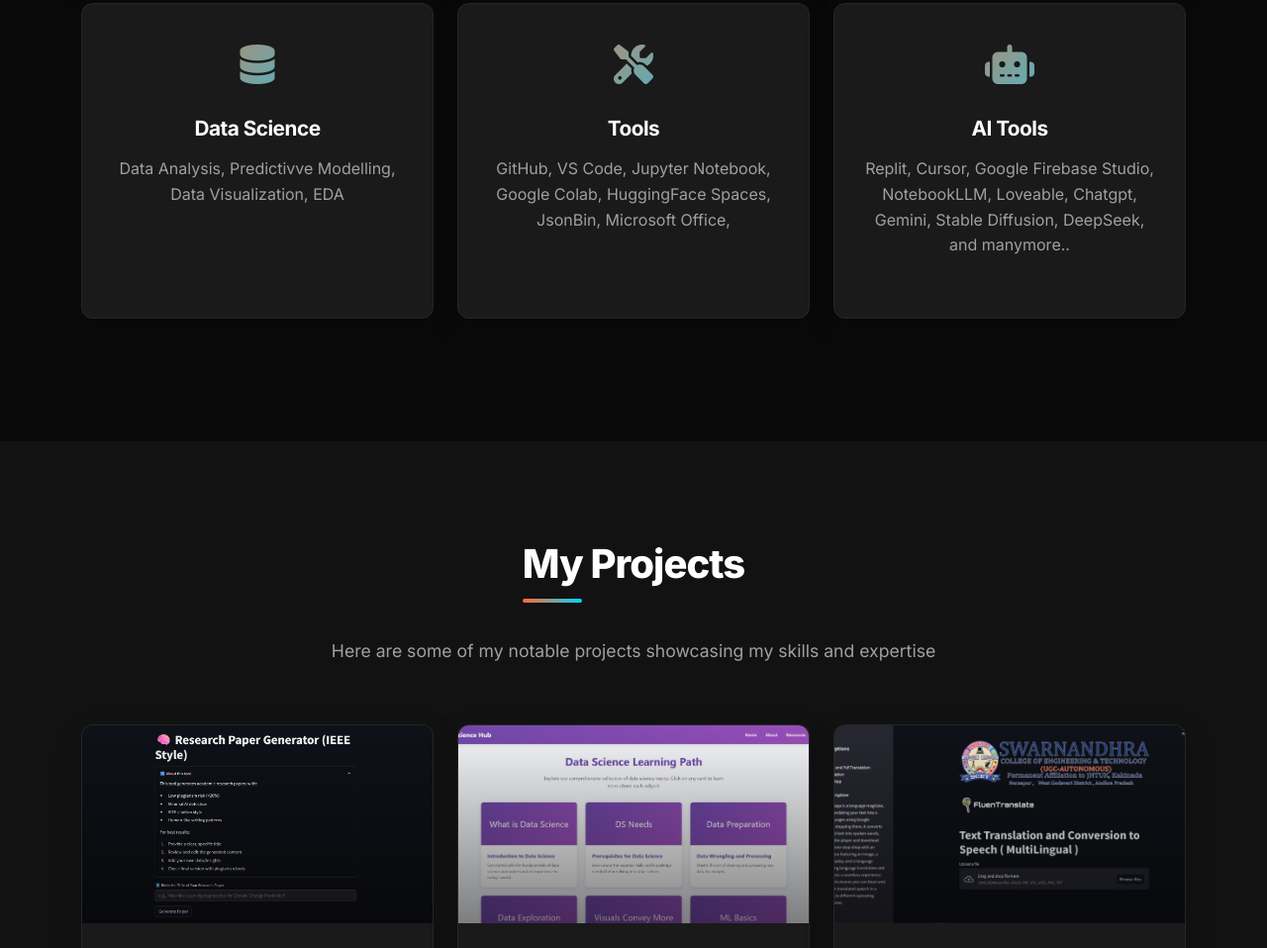
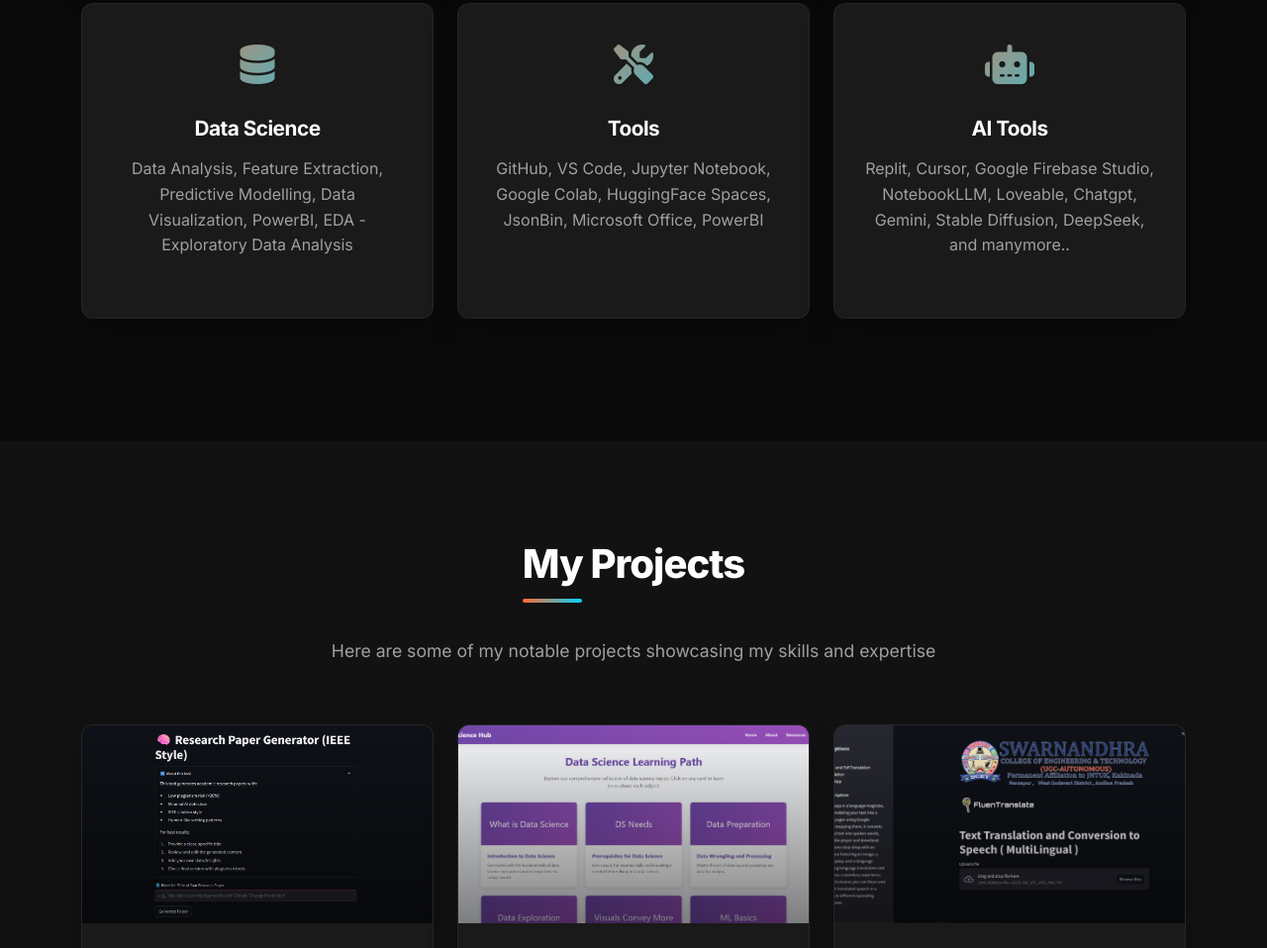
Before and after one commit to Rahul6158/tusharahul, a plain HTML site: page index.html in a window 1280 px wide. Shown: the part 2270-3228 px from the top of the page at 99% size. Drawn offline with nearby package versions, Linux system fonts and the light colour scheme.

Commit message:
Update index.html

```diff
--- a/index.html
+++ b/index.html
@@ -1104,7 +1104,7 @@ textarea.form-control {
                             <i class="fas fa-database"></i>
                         </div>
                         <h3 class="skill-title">Data Science</h3>
-                        <p>Data Analysis, Predictivve Modelling, Data Visualization, EDA</p>
+                        <p>Data Analysis, Feature Extraction, Predictive Modelling, Data Visualization, PowerBI, EDA - Exploratory Data Analysis</p>
                     </div>
                 </div>
                 <div class="col-md-4 mb-4">
@@ -1113,7 +1113,7 @@ textarea.form-control {
                             <i class="fas fa-tools"></i>
                         </div>
                         <h3 class="skill-title">Tools</h3>
-                        <p>GitHub, VS Code, Jupyter Notebook, Google Colab, HuggingFace Spaces, JsonBin, Microsoft Office, </p>
+                        <p>GitHub, VS Code, Jupyter Notebook, Google Colab, HuggingFace Spaces, JsonBin, Microsoft Office, PowerBI</p>
                     </div>
                 </div>
                 <div class="col-md-4 mb-4">
```
